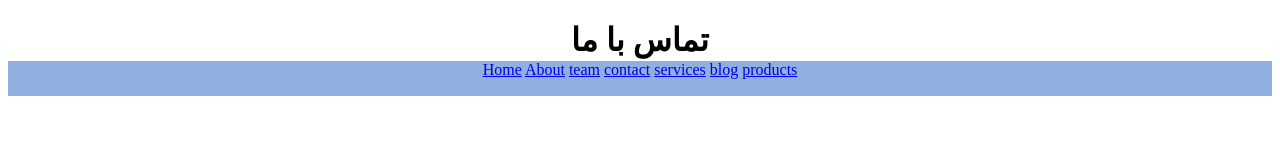
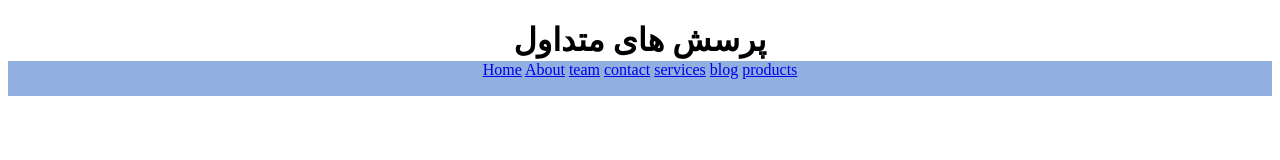
Before and after one commit to raha842021/gittest, a plain HTML site: page faq.html in a window 1280 px wide. Drawn offline with Linux system fonts and the light colour scheme.

Commit message:
edit header

```diff
--- a/faq.html
+++ b/faq.html
@@ -8,7 +8,7 @@
 <body>
 
     <header style="color: rgb(0, 0, 0);height: 45px;text-align: center;background-color: rgb(255, 255, 255);">
-        <h1 style="height: 40px;" >تماس با ما</h1>
+        <h1 style="height: 40px;" >پرسش های متداول</h1>
     </header>
 
 
```
Also changed, not shown: clients.html (+1 -1 lines), portfolio.html (+1 -1 lines).
